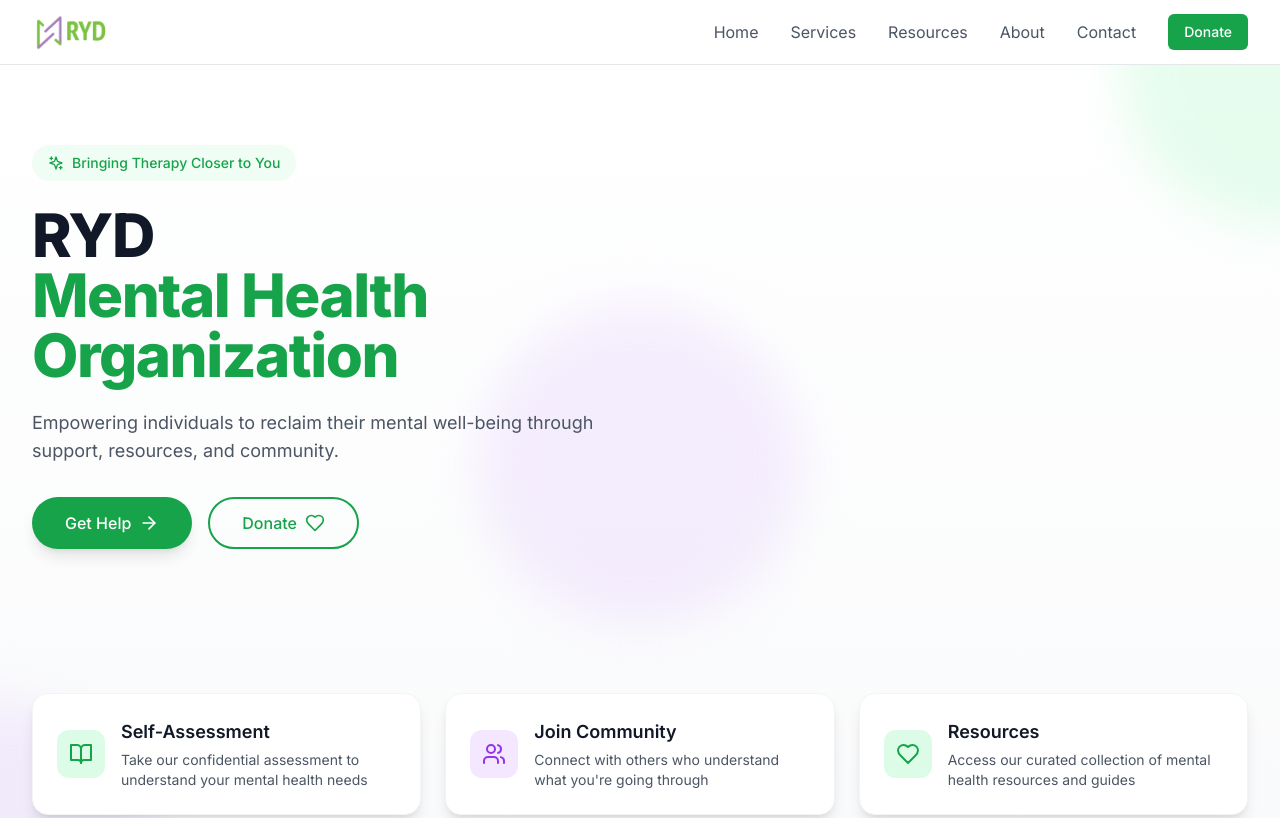
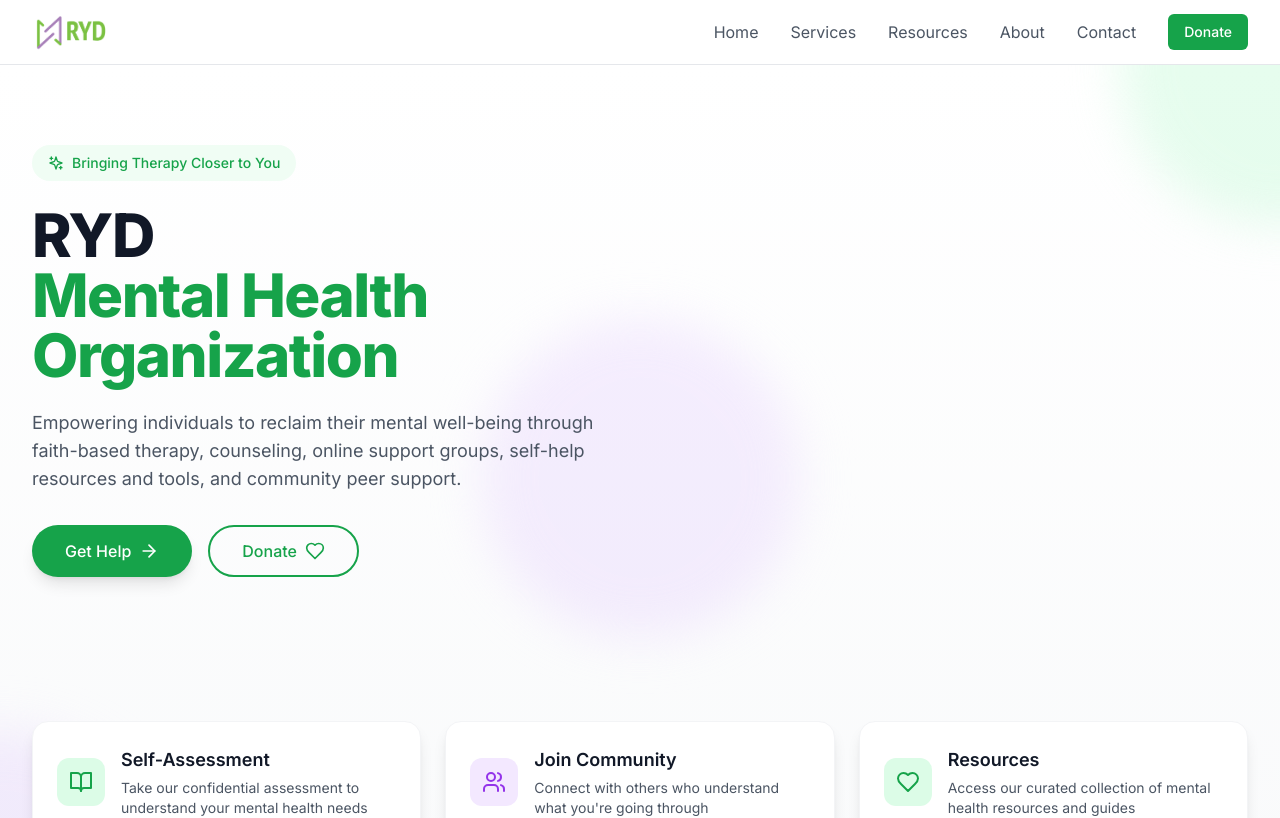
Before and after one commit to lawmwad123/RYD, a Next.js app: page / in a window 1280 px wide. Shown: the top 818 px of the page. Built offline with nearby package versions, Linux system fonts and the light colour scheme.

Commit message:
Enhanced Hero component text to emphasize faith-based therapy, counseling, and community support for mental well-being.

```diff
--- a/app/components/Hero.tsx
+++ b/app/components/Hero.tsx
@@ -41,8 +41,7 @@ const Hero = () => {
               </h1>
 
               <p className="mt-6 text-lg text-gray-600 max-w-xl mx-auto lg:mx-0">
-                Empowering individuals to reclaim their mental well-being through support, resources, and community.
-              </p>
+              Empowering individuals to reclaim their mental well-being through faith-based therapy, counseling, online support groups, self-help resources and tools, and community peer support.              </p>
 
               <div className="mt-8 flex flex-col sm:flex-row gap-4 justify-center lg:justify-start">
                 <Link
```
